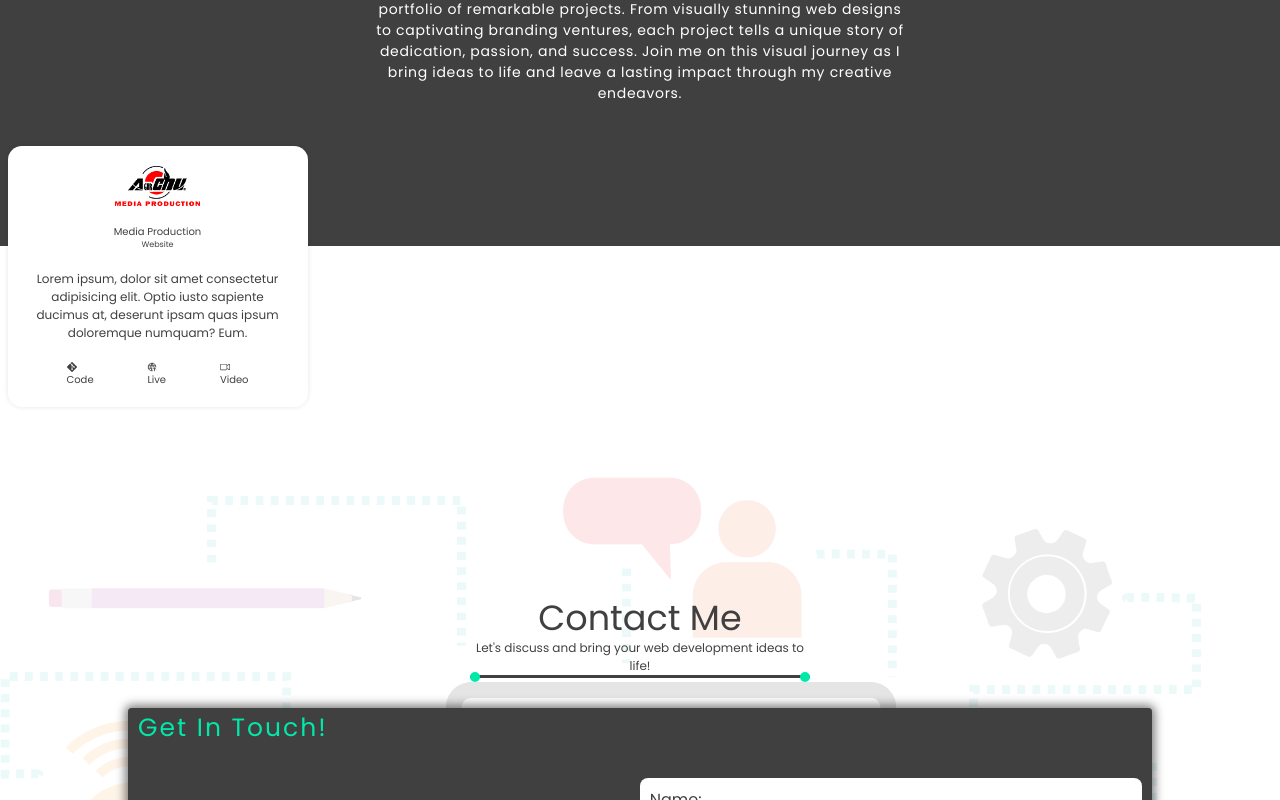
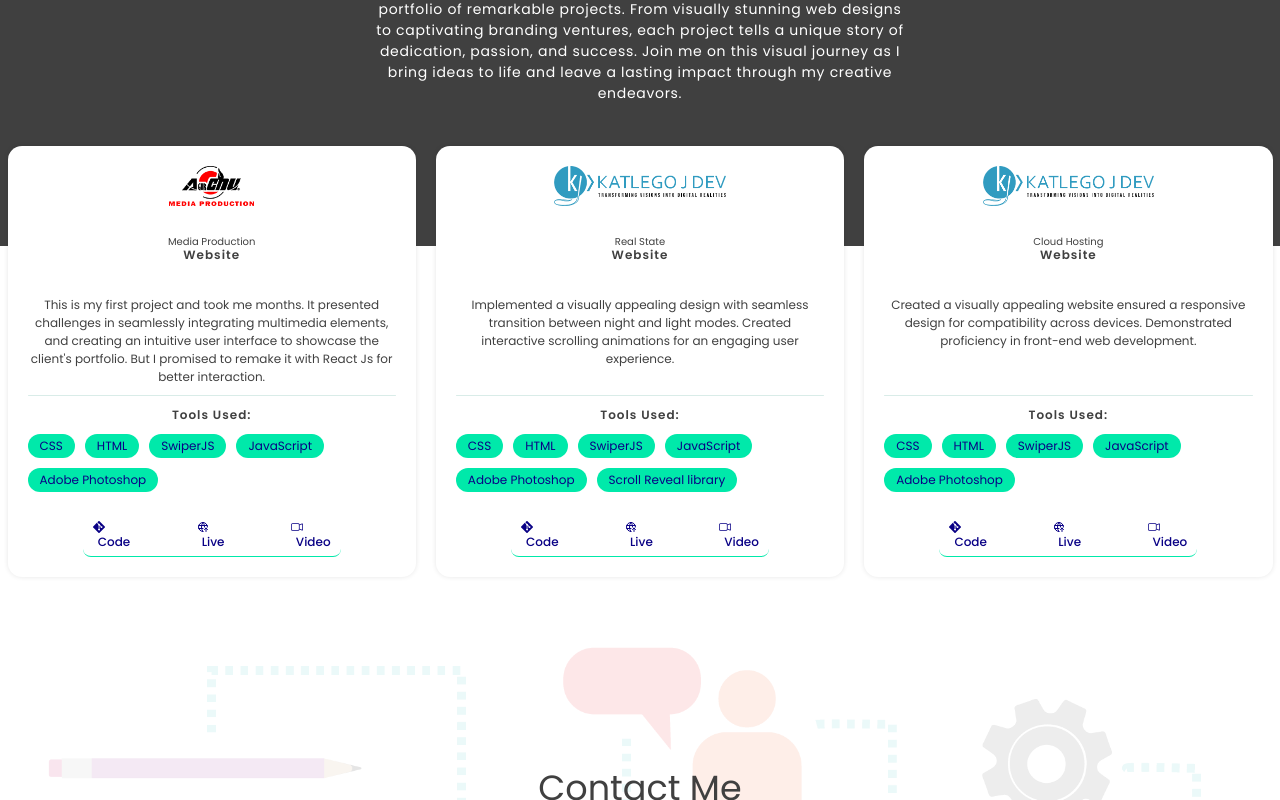
Before and after one commit to agurchu/katlegojdev, a React (Vite) app in the folder client/: page / in a window 1280 px wide. Shown: the part 2000-2800 px from the top of the page. Built offline with nearby package versions, Linux system fonts and the light colour scheme.

Commit message:
projectBadge and data update

```diff
--- a/client/src/App.css
+++ b/client/src/App.css
@@ -149,13 +149,14 @@
 .project_content {
   background-color: white;
   display: grid;
+  grid-template-rows: 50px 40px 1fr 1fr;
   padding: 20px;
   justify-items: center;
   box-shadow: 0 0 5px #0000001a;
   gap: 20px;
   border-radius: var(--rounded-02);
   color: var(--dark);
-  max-width: 300px;
+  /* max-width: 300px; */
 }
 
 .project_content img {
@@ -164,4 +165,58 @@
 
 .project_content p {
   font-size: 1.2rem;
+  position: relative;
 }
+.project_content p::after {
+  border-bottom: 1px solid var(--secondary);
+  border-radius: var(--rounded-01);
+  content: "";
+  position: absolute;
+  bottom: -10px;
+  left: 0;
+  right: 0;
+}
+
+.project_content ul {
+  display: flex;
+  flex-wrap: wrap;
+  padding-left: 0;
+  gap: 10px;
+  margin-top: 10px;
+}
+
+.project_content small {
+  font-size: 1.2rem;
+  font-weight: 600;
+  letter-spacing: 1px;
+}
+
+.project_content ul li {
+  background-color: var(--primary);
+  padding: 3px 12px;
+  color: var(--accent);
+  font-size: 1.2rem;
+  border-radius: var(--rounded-03);
+}
+
+.project_content a {
+  text-decoration: none;
+  font-size: 1.2rem;
+  font-weight: 500;
+  color: var(--accent);
+}
+
+.project_content a:hover {
+  color: var(--dark);
+}
+
+.project_content a span {
+  margin-left: 5px;
+}
+
+.project_content .btns {
+  border-bottom: 1px solid var(--primary);
+
+  padding: 5px 10px;
+  border-radius: var(--rounded-01);
+}
--- a/client/src/components/ProjectBadge.jsx
+++ b/client/src/components/ProjectBadge.jsx
@@ -10,16 +10,28 @@ export default function ProjectBadge({ item }) {
         {item.title} <br /> <small>Website</small>
       </h4>
       <p>{item.body} </p>
+      {item.list && (
+        <div>
+          <small>Tools Used:</small>
+          <ul>
+            {item.list.map((list, index) => (
+              <li key={index}>{list}</li>
+            ))}
+          </ul>
+        </div>
+      )}
       <div className="btns">
         <a href={item.code} target="_blank">
-          <BsGit /> <span>Code</span>
+          <BsGit />
+          <span>Code</span>
         </a>
-        <a href={item.live}>
-          <TbWorldUpload /> <span>Live</span>
+        <a href={item.live} target="_blank">
+          <TbWorldUpload />
+          <span>Live</span>
         </a>
-        <a href={item.video}>
+        <a href={item.video} target="_blank">
           <BsCameraVideo />
-          <span> Video</span>
+          <span>Video</span>
         </a>
       </div>
     </div>
--- a/client/src/data/ProjectData.jsx
+++ b/client/src/data/ProjectData.jsx
@@ -1,12 +1,39 @@
 import agurchu from "../assets/logo/Agurchu_logo.png";
+import katlegojdev from "../assets/logo/kj_dev_long_logo_dark.png";
 
 export const ProjectData = [
   {
     image: agurchu,
     title: " Media Production",
-    body: "Lorem ipsum, dolor sit amet consectetur adipisicing elit. Optio iusto    sapiente ducimus at, deserunt ipsam quas ipsum doloremque numquam? Eum. ",
-    code: "https://kiehiouhi",
-    live: "https://kiehiouhi",
+    body: "This is my first project and took me months. It  presented challenges in seamlessly integrating multimedia elements, and creating an intuitive user interface to showcase the client's portfolio. But I promised to remake it with React Js for better interaction.",
+    list: ["CSS", " HTML", "SwiperJS", "JavaScript", "Adobe Photoshop"],
+    code: "https://github.com/agurchu/agurchu-production-website",
+    live: "https://agurchu.github.io/agurchu-production-website/",
+    video: "https://kiehiouhi",
+  },
+  {
+    image: katlegojdev,
+    title: " Real State",
+    body: "Implemented a visually appealing design with seamless transition between night and light modes. Created interactive scrolling animations for an engaging user experience. ",
+    list: [
+      "CSS",
+      " HTML",
+      "SwiperJS",
+      "JavaScript",
+      "Adobe Photoshop",
+      "Scroll Reveal library",
+    ],
+    code: "https://github.com/agurchu/Responsive-RS-Website.git",
+    live: "https://agurchu.github.io/Responsive-RS-Website/",
+    video: "https://kiehiouhi",
+  },
+  {
+    image: katlegojdev,
+    title: "Cloud Hosting",
+    body: "Created a visually appealing website ensured a responsive design for compatibility across devices. Demonstrated proficiency in front-end web development. ",
+    list: ["CSS", " HTML", "SwiperJS", "JavaScript", "Adobe Photoshop"],
+    code: "https://github.com/agurchu/web-dev-website/",
+    live: "https://agurchu.github.io/web-dev-website/",
     video: "https://kiehiouhi",
   },
 ];
--- a/client/src/index.css
+++ b/client/src/index.css
@@ -31,7 +31,8 @@ html {
 
 :root {
   --primary: #00e9aa;
-  --secondary: rgb(235, 255, 250);
+  --secondary: rgb(217, 236, 232);
+  --accent: #090085;
   --dark: #404040;
   --white: #fff;
   --color-error: red;
--- a/client/src/portfolioContainer/projects/projects.css
+++ b/client/src/portfolioContainer/projects/projects.css
@@ -23,3 +23,9 @@
 .projects_grid {
   transform: translateY(-100px);
 }
+
+.projects_grid {
+  display: grid;
+  grid-template-columns: repeat(auto-fit, minmax(23rem, 1fr));
+  gap: 20px;
+}
```
Also changed, not shown: client/src/assets/logo/kj_dev_long_logo.png (added), client/src/assets/logo/kj_dev_long_logo_dark.png (added).
